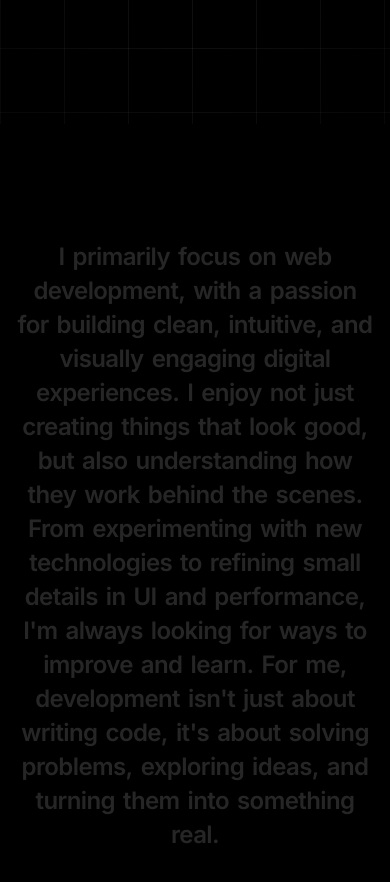
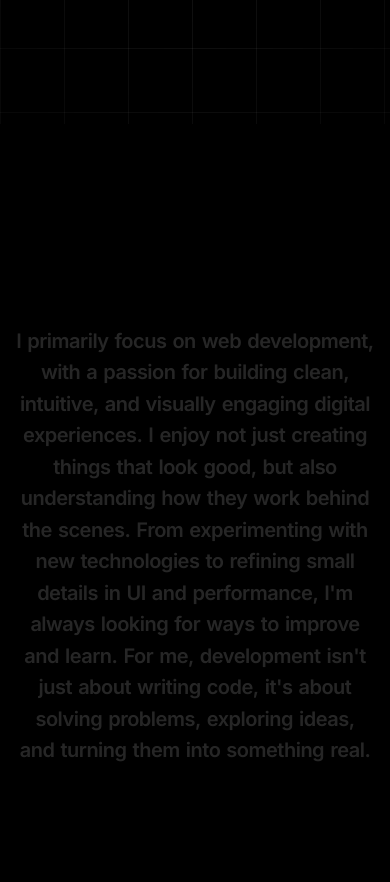
Before and after one commit to Zaenidanz/zainiddinzidan-portfolio, a Next.js app: page / in a window 390 px wide. Shown: the part 720-1602 px from the top of the page. Built offline with nearby package versions, Linux system fonts and the light colour scheme.

Commit message:
fix responsive

```diff
--- a/src/components/ScrollStory.tsx
+++ b/src/components/ScrollStory.tsx
@@ -15,16 +15,16 @@ export default function ScrollStory() {
   const words = text.split(" ");
 
   return (
-    <section ref={container} className="relative h-[250dvh] w-full bg-black" id="about">
-      <div className="sticky top-0 h-[100dvh] w-full flex flex-col items-center justify-center px-4 md:px-8">
-        <div className="max-w-[1100px] text-center">
-          <p className="text-2xl md:text-4xl lg:text-5xl font-semibold leading-tight tracking-tight flex flex-wrap justify-center gap-x-2 gap-y-1 md:gap-x-3 md:gap-y-2">
+    <section ref={container} className="relative h-[250vh] min-h-[2500px] w-full bg-black" id="about">
+      <div className="sticky top-0 h-[100vh] w-full flex flex-col items-center justify-center px-4 sm:px-6 md:px-8 overflow-hidden">
+        <div className="max-w-[1100px] text-center w-full">
+          <p className="text-xl sm:text-2xl md:text-4xl lg:text-5xl font-semibold leading-snug md:leading-tight tracking-tight flex flex-wrap justify-center gap-x-1.5 gap-y-1 md:gap-x-3 md:gap-y-2">
             {words.map((word, i) => {
-              // Add a 15% scroll buffer at start and end to prevent mobile address bar glitches
-              const buffer = 0.15;
-              const range = 1 - buffer * 2;
+              // 20% safe zone to completely swallow Android address bar shrinking jumps
+              const safeZone = 0.20;
+              const range = 1 - safeZone * 2;
 
-              const start = buffer + (i / words.length) * range;
+              const start = safeZone + (i / words.length) * range;
               const end = start + (1 / words.length) * range;
 
               // eslint-disable-next-line react-hooks/rules-of-hooks
```
